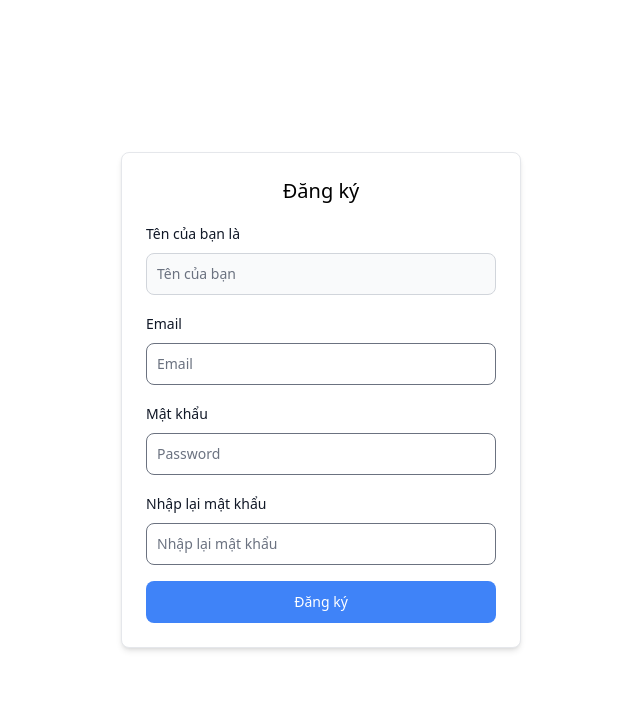
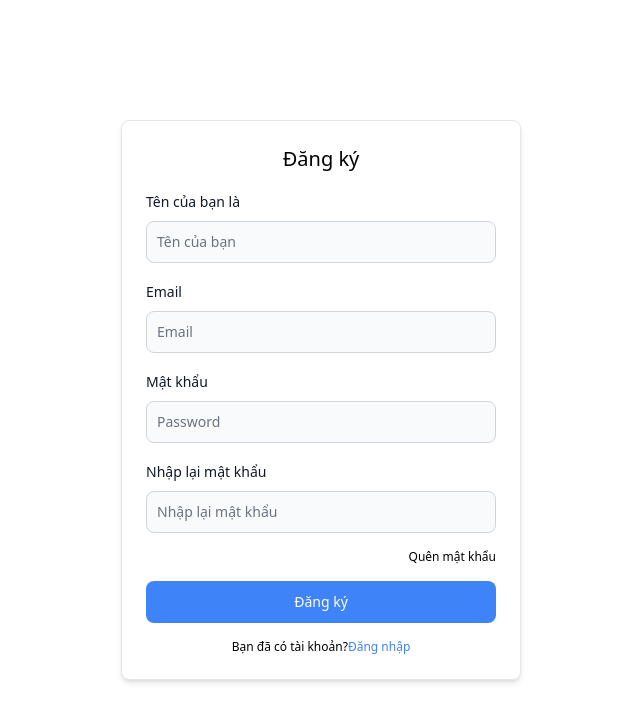
Before and after one commit to blueocvn/fullstack-todo-app, a React (Vite) app in the folder frontend/: page /register in a window 1280 px wide. Shown: the top 722 px of the page, without its empty margins (319-959 px from the left). Built offline with nearby package versions, Linux system fonts and the light colour scheme.

Commit message:
ERP-641(feat): create ui user dropdown

```diff
--- a/frontend/src/components/form/LoginForm.tsx
+++ b/frontend/src/components/form/LoginForm.tsx
@@ -1,21 +1,22 @@
-import { Button, Card, Label, TextInput } from 'flowbite-react';
+import { Button, Card, TextInput } from 'flowbite-react';
 import { useForm, SubmitHandler } from 'react-hook-form';
 import { LoginFormValues } from '../../interfaces/form';
 import * as yup from 'yup';
 import { yupResolver } from '@hookform/resolvers/yup';
+import { Link } from 'react-router-dom';
 
-interface LoginFormProps  {
-    onLogin: (data : LoginFormValues) => void
+interface LoginFormProps {
+  onLogin: (data: LoginFormValues) => void;
 }
 
 const loginSchema = yup
   .object({
     email: yup.string().required('Vui lòng nhập email').email('Vui lòng nhập đúng định dạng email'),
-    password: yup.string().required('Vui lòng nhập mật khẩu')
+    password: yup.string().required('Vui lòng nhập mật khẩu'),
   })
   .required();
 
-const LoginForm = ({ onLogin } : LoginFormProps) => {
+const LoginForm = ({ onLogin }: LoginFormProps) => {
   const {
     register,
     handleSubmit,
@@ -24,29 +25,39 @@ const LoginForm = ({ onLogin } : LoginFormProps) => {
     resolver: yupResolver(loginSchema),
   });
 
-  const onSubmit: SubmitHandler<LoginFormValues> =  (data) => {
-    onLogin(data)
+  const onSubmit: SubmitHandler<LoginFormValues> = (data) => {
+    onLogin(data);
   };
 
   return (
+    <div className="flex items-center justify-center h-screen">
+      <Card className="w-96">
+        <form className="flex flex-col max-w-md gap-4" onSubmit={handleSubmit(onSubmit)}>
+          <p className="mx-auto mb-4 font-sans text-xl font-bold">Đăng nhập</p>
           <div>
-            <Card className='w-96'>
-                <form className="flex max-w-md flex-col gap-4" onSubmit={handleSubmit(onSubmit)}>
-                    <p className='mx-auto mb-4 font-bold font-sans text-xl'>Đăng nhập</p>
-                    <div>
-                        <TextInput id="email1" type="email" placeholder="Email của bạn" {...register("email")} />
+            <TextInput id="email1" type="email" placeholder="Email của bạn" {...register('email')} />
             <p className="text-red-500">{errors.email?.message}</p>
           </div>
           <div>
-                        <TextInput id="password1" type="password" placeholder='Mật khẩu' {...register("password")} />
+            <TextInput id="password1" type="password" placeholder="Mật khẩu" {...register('password')} />
             <p className="text-red-500">{errors.password?.message}</p>
           </div>
-
-                    <Button className='bg-blue-700 mt-6' type='submit'>Đăng nhập</Button>
+          <Link className="text-xs text-end" to={'/forgot-password'}>
+            Quên mật khẩu
+          </Link>
+          <Button className="bg-blue-700 " type="submit">
+            Đăng nhập
+          </Button>
         </form>
+        <div className="text-xs text-center text-dark">
+          <span>Bạn chưa có tài khoản?</span>
+          <Link to={'/register'} className="text-blue-500">
+            Đăng ký
+          </Link>
+        </div>
       </Card>
     </div>
-    )
-}
+  );
+};
 
-export default LoginForm
+export default LoginForm;
--- a/frontend/src/components/form/RegisterForm.tsx
+++ b/frontend/src/components/form/RegisterForm.tsx
@@ -3,14 +3,15 @@ import { useForm, SubmitHandler } from 'react-hook-form';
 import { RegisterFormValues } from '../../interfaces/form';
 import * as yup from 'yup';
 import { yupResolver } from '@hookform/resolvers/yup';
+import { Link } from 'react-router-dom';
 
 interface RegisterFormProps {
   onRegister: (data: RegisterFormValues) => void;
-};
+}
 
 const registerSchema = yup
   .object({
-    name: yup.string().required("Vui lòng nhập tên của bạn"),
+    name: yup.string().required('Vui lòng nhập tên của bạn'),
     email: yup.string().required('Vui lòng nhập email').email('Vui lòng nhập đúng định dạng email'),
     password: yup.string().required('Vui lòng nhập mật khẩu'),
     confirmPassword: yup
@@ -20,7 +21,7 @@ const registerSchema = yup
   })
   .required();
 
-const RegisterForm = ({ onRegister } : RegisterFormProps) => {
+const RegisterForm = ({ onRegister }: RegisterFormProps) => {
   const {
     register,
     handleSubmit,
@@ -30,7 +31,7 @@ const RegisterForm = ({ onRegister } : RegisterFormProps) => {
   });
 
   const onSubmit: SubmitHandler<RegisterFormValues> = (data) => {
-    onRegister(data)
+    onRegister(data);
   };
 
   return (
@@ -40,14 +41,14 @@ const RegisterForm = ({ onRegister } : RegisterFormProps) => {
           <h3 className="text-xl text-center">Đăng ký</h3>
           <div>
             <div className="block mb-2">
-              <Label htmlFor="name1" value="Tên của bạn là"/>
+              <Label htmlFor="name1" value="Tên của bạn là" />
             </div>
             <TextInput
               type="text"
               autoComplete="off"
               placeholder="Tên của bạn"
               {...register('name')}
-              className={errors.name ? ':ring-red-500' : 'ring-cyan-500'}
+              color={errors.name ? 'failure' : 'gray'}
             />
             <p className="text-red-500">{errors.name?.message}</p>
           </div>
@@ -62,7 +63,7 @@ const RegisterForm = ({ onRegister } : RegisterFormProps) => {
               autoComplete="off"
               placeholder="Email"
               {...register('email')}
-              color={errors.email ? 'failure' : ''}
+              color={errors.email ? 'failure' : 'gray'}
             />
             <p className="text-red-500">{errors.email?.message}</p>
           </div>
@@ -74,7 +75,7 @@ const RegisterForm = ({ onRegister } : RegisterFormProps) => {
               type="password"
               placeholder="Password"
               {...register('password')}
-              color={errors.password ? 'failure' : ''}
+              color={errors.password ? 'failure' : 'gray'}
             />
             <p className="text-red-500">{errors.password?.message}</p>
           </div>
@@ -86,13 +87,22 @@ const RegisterForm = ({ onRegister } : RegisterFormProps) => {
               type="password"
               placeholder="Nhập lại mật khẩu"
               {...register('confirmPassword')}
-              color={errors.confirmPassword ? 'failure' : ''}
+              color={errors.confirmPassword ? 'failure' : 'gray'}
             />
             <p className="text-red-500">{errors.confirmPassword?.message}</p>
           </div>
+          <Link className="text-xs text-end" to={'/forgot-password'}>
+            Quên mật khẩu
+          </Link>
           <Button type="submit" className="bg-blue-500">
             Đăng ký
           </Button>
+          <div className="text-xs text-center text-dark">
+            <span>Bạn đã có tài khoản?</span>
+            <Link to={'/login'} className="text-blue-500">
+              Đăng nhập
+            </Link>
+          </div>
         </form>
       </Card>
     </div>
--- a/frontend/src/components/header/Header.tsx
+++ b/frontend/src/components/header/Header.tsx
@@ -1,23 +1,23 @@
 import { Avatar, Navbar } from 'flowbite-react';
 import { NavLink } from 'react-router-dom';
 import logo from './../../assets/Logo.png';
-import axios from 'axios'
-import Cookies from 'js-cookie'
+import axios from 'axios';
+import Cookies from 'js-cookie';
 import { useEffect, useState } from 'react';
+import UserDropdown from './UserDropdown';
 
 const Header = () => {
   const token = Cookies.get('token');
   const config = {
-        headers: { Authorization: `Bearer ${token}` }
+    headers: { Authorization: `Bearer ${token}` },
   };
   const [data, setData] = useState();
 
   useEffect(() => {
-        axios.get('/accounts/me',config)
-        .then((res) => {
+    axios.get('/accounts/me', config).then((res) => {
       setData(res.data);
-        })
-    }, [])
+    });
+  }, []);
 
   return (
     <header>
@@ -29,6 +29,7 @@ const Header = () => {
         <div className="flex items-center gap-4">
           <Avatar rounded />
           <p>{data && data['user']['name']}</p>
+          <UserDropdown />
         </div>
       </Navbar>
     </header>
--- /dev/null
+++ b/frontend/src/components/header/UserDropdown.tsx
@@ -0,0 +1,40 @@
+import { Dropdown } from 'flowbite-react';
+import { User } from '../../interfaces/user';
+import { DropdownLink } from '../../interfaces/route';
+import { Link } from 'react-router-dom';
+
+interface UserDropdown {
+  user: User;
+}
+
+const userDropdownLinks = [
+  {
+    id: 1,
+    label: 'Xem thông tin',
+    path: `/user/:id`,
+  },
+  {
+    id: 2,
+    label: 'Đăng xuất',
+  },
+];
+
+const UserDropdown = () => {
+  return (
+    <div>
+      <Dropdown label="Lê Minh Khang" inline>
+        {userDropdownLinks.map((link: DropdownLink) => {
+          return link.path ? (
+            <Link to={link.path}>
+              <Dropdown.Item key={link.id}>{link.label}</Dropdown.Item>
+            </Link>
+          ) : (
+            <Dropdown.Item key={link.id}>{link.label}</Dropdown.Item>
+          );
+        })}
+      </Dropdown>
+    </div>
+  );
+};
+
+export default UserDropdown;
--- a/frontend/src/features/auth/Register.tsx
+++ b/frontend/src/features/auth/Register.tsx
@@ -1,8 +1,7 @@
-import axios, { Axios, AxiosError } from 'axios';
+import axios, { AxiosError } from 'axios';
 import RegisterForm from '../../components/form/RegisterForm';
 import { RegisterFormValues } from '../../interfaces/form';
-import Cookies from 'js-cookie'
-import { Component } from "react";
+import Cookies from 'js-cookie';
 import { Navigate, useNavigate } from 'react-router-dom';
 
 const Register = () => {
@@ -12,35 +11,32 @@ const Register = () => {
   const handleRegister = async (data: RegisterFormValues) => {
     try {
       const dataJSON = {
-                email : data.email,
+        email: data.email,
         password: data.password,
-                user:{
-                    name: data.name
-                }
+        user: {
+          name: data.name,
+        },
       };
 
-            const response = await axios.post(
-                'http://localhost:8000/register',dataJSON
-                ,{
+      const response = await axios.post('http://localhost:8000/register', dataJSON, {
         headers: {
           'Content-Type': 'application/json',
         },
-                }
-            );
+      });
       console.log('Đăng ký thành công', response);
 
-            navigate("/login")
-        } catch (error: any) {
+      navigate('/login');
+    } catch (error: unknown) {
       console.error('Đăng ký thất bại', error.response?.data.message, error);
     }
-    }
+  };
 
   if (token) {
     return <Navigate to="/task" />;
   } else {
     return (
       <>
-                <RegisterForm onRegister={handleRegister}/>
+        <RegisterForm onRegister={handleRegister} />
       </>
     );
   }
--- a/frontend/src/interfaces/route.ts
+++ b/frontend/src/interfaces/route.ts
@@ -6,3 +6,9 @@ export interface AppRoute {
   icons?: IconType;
   children?: AppRoute[];
 }
+
+export interface DropdownLink {
+  id: number;
+  label: string;
+  path?: string;
+}
```
Also changed, not shown: frontend/src/features/auth/Login.tsx (+8 -12 lines), frontend/src/interfaces/user.tsx (+6 -5 lines). Lines whose indentation alone changed are shown as unchanged.
